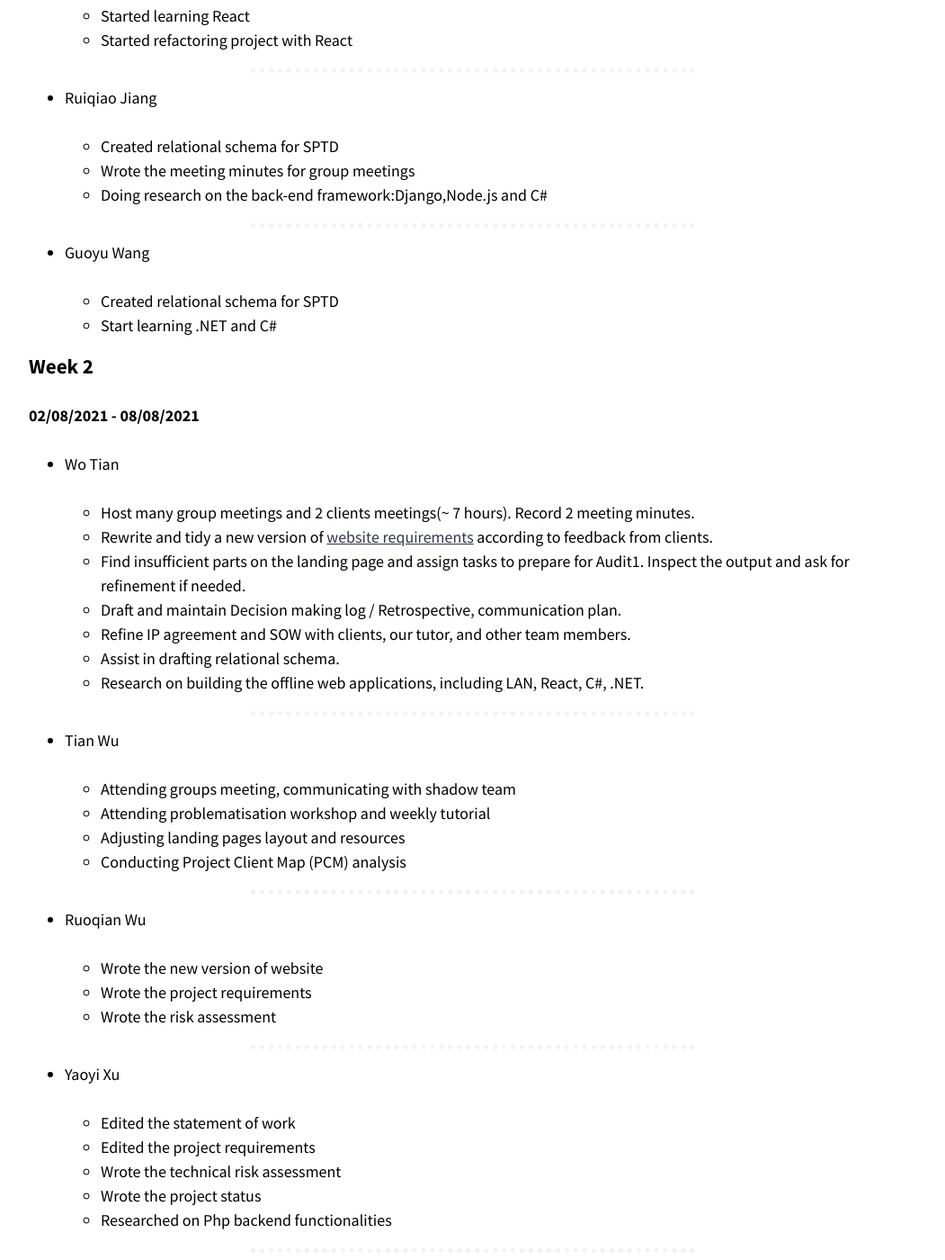
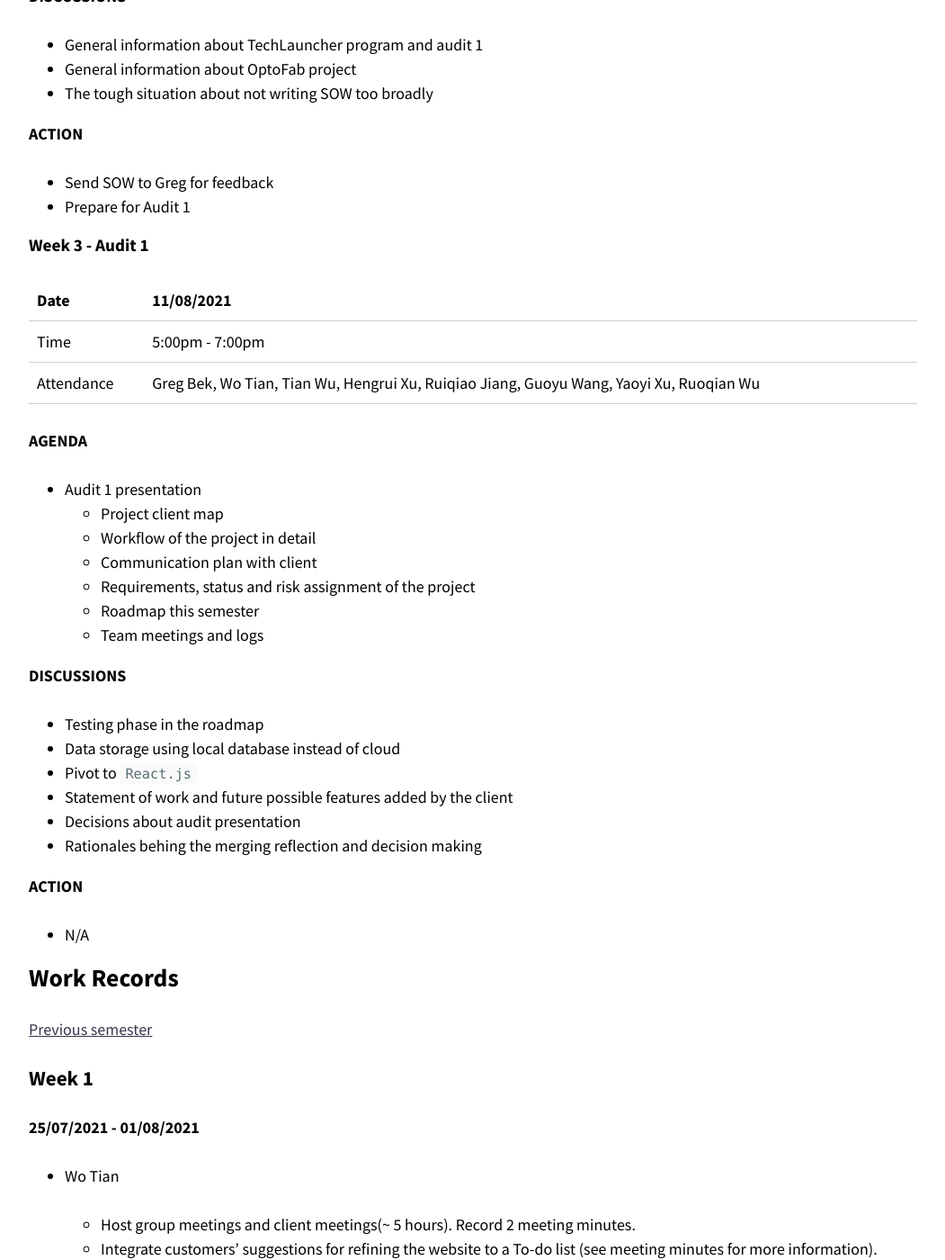
Before and after one commit to optofab/optofab.github.io, a Jekyll site: the page built from logs.md, in a window 1280 px wide and 1400 px high, scrolled down 10135 px. Shown: the whole window at 90% size, without its empty margins (114-1165 px from the left). Built offline with Jekyll 4.4.1, drawn with Linux system fonts in a browser that asks for light colours; nearby versions of some CDN libraries; emoji names are drawn with the system emoji font; some of the changed text lies outside the part shown.

Commit message:
add week 3 audit meeting minutes

```diff
--- a/logs.md
+++ b/logs.md
@@ -228,7 +228,7 @@ OptoFab:
 
 | Date       | 02/08/2021                                                                    |
 | ---------- | ----------------------------------------------------------------------------- |
-| Time       | 6:30pm - 7:10pm                                                              |
+| Time       | 6:30pm - 7:10pm                                                               |
 | Attendance | Wo Tian, Tian Wu, Hengrui Xu, Ruiqiao Jiang, Guoyu Wang, Yaoyi Xu, Ruoqian Wu |
 
 **AGENDA**
@@ -301,14 +302,23 @@ OptoFab:
 - Ruiqiao and Guoyu will start work on the relational schema
 
 
+=======
+>>>>>>> 571b94a (add week 3 audit meeting minutes)
 ### Tutorials
 
 #### Week 2
 
+<<<<<<< HEAD
 | Date       | 04/08/2021                                                                |
 | ------- | --------------------------------------------------------------------------- |
 | Time       | 5:00pm - 7:00pm                                                           |
 | Attendance | Greg Bek, Wo Tian, Tian Wu, Hengrui Xu, Ruiqiao Jiang, Guoyu Wang, Yaoyi Xu, Ruoqian Wu|
+=======
+| Date       | 04/08/2021                                                                              |
+| ---------- | --------------------------------------------------------------------------------------- |
+| Time       | 5:00pm - 7:00pm                                                                         |
+| Attendance | Greg Bek, Wo Tian, Tian Wu, Hengrui Xu, Ruiqiao Jiang, Guoyu Wang, Yaoyi Xu, Ruoqian Wu |
+>>>>>>> 571b94a (add week 3 audit meeting minutes)
 
 **AGENDA**
 
@@ -325,6 +335,36 @@ OptoFab:
 
 - Send SOW to Greg for feedback
 - Prepare for Audit 1
+
+#### Week 3 - Audit 1
+
+| Date       | 11/08/2021                                                                              |
+| ---------- | --------------------------------------------------------------------------------------- |
+| Time       | 5:00pm - 7:00pm                                                                         |
+| Attendance | Greg Bek, Wo Tian, Tian Wu, Hengrui Xu, Ruiqiao Jiang, Guoyu Wang, Yaoyi Xu, Ruoqian Wu |
+
+**AGENDA**
+
+- Audit 1 presentation
+  - Project client map
+  - Workflow of the project in detail
+  - Communication plan with client
+  - Requirements, status and risk assignment of the project
+  - Roadmap this semester
+  - Team meetings and logs
+
+**DISCUSSIONS**
+
+- Testing phase in the roadmap
+- Data storage using local database instead of cloud
+- Pivot to `React.js`
+- Statement of work and future possible features added by the client
+- Decisions about audit presentation
+- Rationales behing the merging reflection and decision making
+
+**ACTION**
+
+- N/A
 
 ## Work Records
 
```
Also changed, not shown: other parts of logs.md (+1 -0 lines), _posts/2021-08-11-Audti-1-Feedback.md (added, +24 -0 lines).
